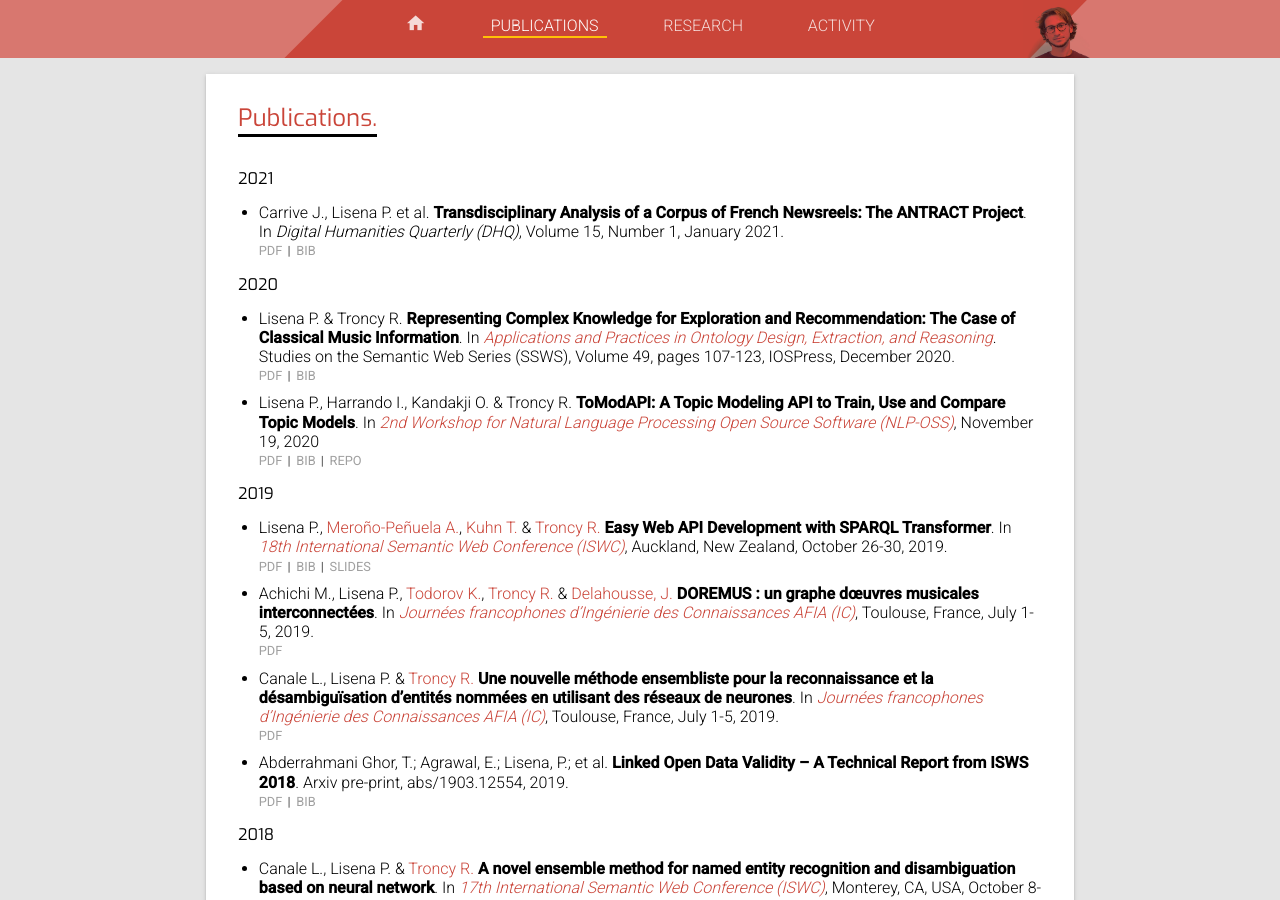
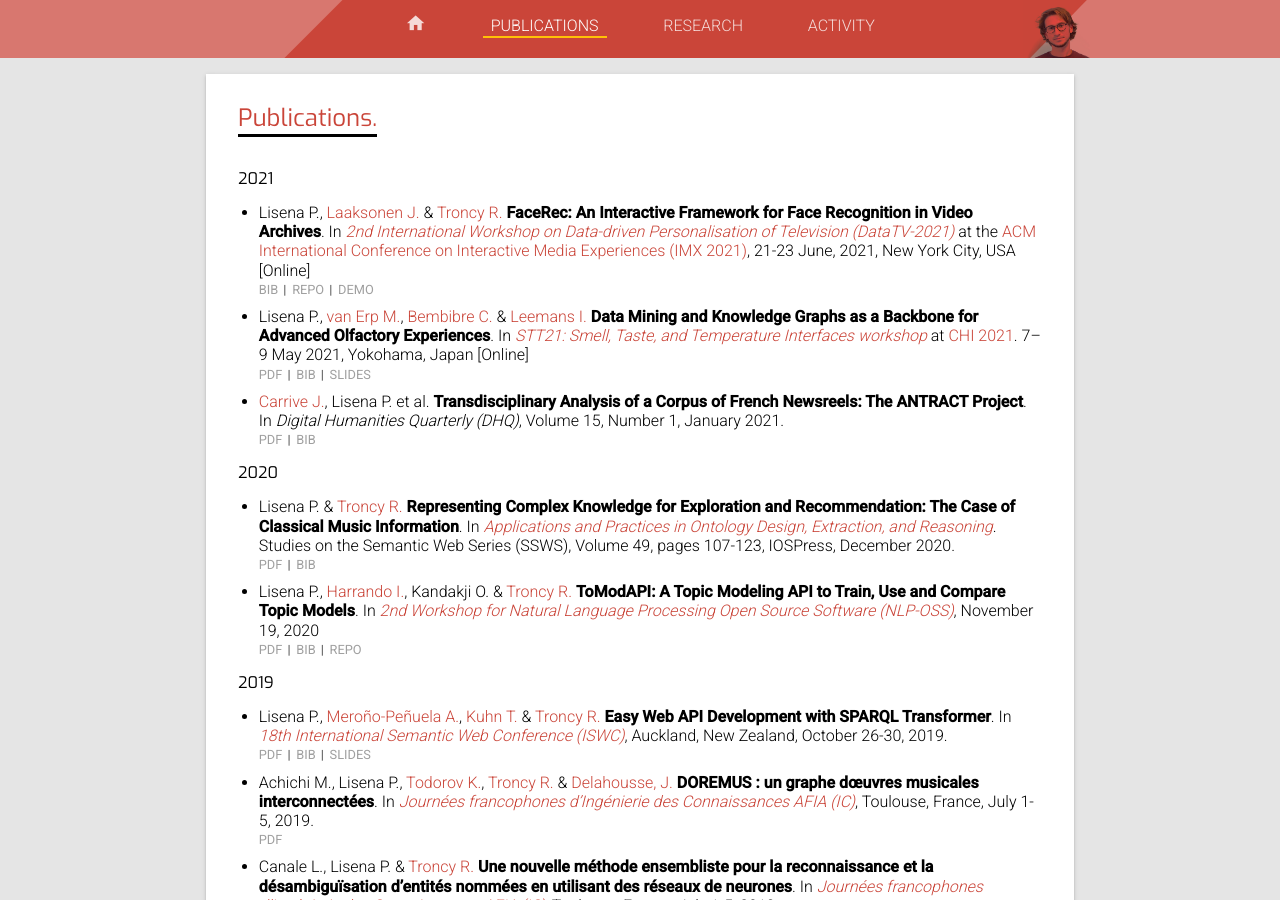
Before and after one commit to pasqLisena/pasqLisena.github.io, a Jekyll site: the page built from publications.md, in a window 1280 px wide and 900 px high. Built offline with Jekyll 4.4.1, drawn with Linux system fonts in a browser that asks for light colours; nearby versions of some CDN libraries.

Commit message:
stt + datatv

```diff
--- a/publication/carrive2021antract.bib
+++ b/publication/carrive2021antract.bib
@@ -4,7 +4,7 @@
   author =      {Carrive, Jean and  Beloued, Abdelkrim and Goetschel, Pascale
   and Heiden, Serge and Laurent,  Antoine and Lisena, Pasquale
    and Mazuet, Franck  and Meignier, Sylvain and Pincemin, B\'{e}n\'{e}dicte
-   and Poels, Géraldine  and Troncy, Rapha{\"e}l },
+   and Poels, G\'{e}raldine  and Troncy, Rapha{\"e}l },
   journal =   {Digital Humanities Quarterly},
   month =       {1},
   volume = {15},
--- a/publications.md
+++ b/publications.md
@@ -9,7 +9,29 @@ list: [1,2,3]
 
 ## 2021
 
-- Carrive J., Lisena P. et al. **Transdisciplinary Analysis of a Corpus of French Newsreels: The ANTRACT Project**. In *Digital Humanities Quarterly (DHQ)*, Volume 15, Number 1, January 2021.
+- Lisena P., [Laaksonen J.](https://people.aalto.fi/jorma.laaksonen) & [Troncy R.](http://www.eurecom.fr/~troncy/)
+**FaceRec: An Interactive Framework for Face Recognition in Video Archives**.
+In *[2nd International Workshop on Data-driven Personalisation of Television (DataTV-2021)](http://datatv2021.iti.gr/)* at the [ACM International Conference on Interactive Media Experiences (IMX 2021)](https://imx.acm.org/2021/),
+21-23 June, 2021, New York City, USA [Online]
+<span class="links" markdown="1">
+[BIB](./publication/lisena2021facerec.bib)
+[REPO](https://git.io/facerec)
+[DEMO](http://facerec.eurecom.fr/visualizer)
+</span>
+
+
+- Lisena P., [van Erp M.](https://mariekevanerp.com/), [Bembibre C.](http://www.smellofheritage.org/) & [Leemans I.](https://ingerleemans.wordpress.com/)
+**Data Mining and Knowledge Graphs as a Backbone for Advanced Olfactory Experiences**.
+In *[STT21: Smell, Taste, and Temperature Interfaces workshop](https://stt21.plopes.org/)* at [CHI 2021](https://chi2021.acm.org/).
+7–9 May 2021, Yokohama, Japan [Online]
+<span class="links" markdown="1">
+[PDF](https://stt21.plopes.org/wp-content/uploads/2021/05/STT2021_Odeuropa.pdf)
+[BIB](./publication/lisena2021stt.bib)
+[SLIDES](https://bit.ly/odeuropa-stt21)
+</span>
+
+
+- [Carrive J.](https://twitter.com/jeancarrive), Lisena P. et al. **Transdisciplinary Analysis of a Corpus of French Newsreels: The ANTRACT Project**. In *Digital Humanities Quarterly (DHQ)*, Volume 15, Number 1, January 2021.
 <span class="links" markdown="1">
 [PDF](http://www.digitalhumanities.org/dhq/vol/15/1/000523/000523.html)
 [BIB](./publication/carrive2021antract.bib)
@@ -17,13 +39,13 @@ list: [1,2,3]
 
 ## 2020
 
-- Lisena P. & Troncy R. **Representing Complex Knowledge for Exploration and Recommendation: The Case of Classical Music Information**. In *[Applications and Practices in Ontology Design, Extraction, and Reasoning](http://ebooks.iospress.nl/volume/applications-and-practices-in-ontology-design-extraction-and-reasoning)*. Studies on the Semantic Web Series (SSWS), Volume 49, pages 107-123, IOSPress, December 2020.
+- Lisena P. & [Troncy R.](http://www.eurecom.fr/~troncy/) **Representing Complex Knowledge for Exploration and Recommendation: The Case of Classical Music Information**. In *[Applications and Practices in Ontology Design, Extraction, and Reasoning](http://ebooks.iospress.nl/volume/applications-and-practices-in-ontology-design-extraction-and-reasoning)*. Studies on the Semantic Web Series (SSWS), Volume 49, pages 107-123, IOSPress, December 2020.
 <span class="links" markdown="1">
 [PDF](http://www.eurecom.fr/fr/publication/6404/download/data-publi-6404.pdf)
 [BIB](./publication/lisena2020complexmusic.bib)
 </span>
 
-- Lisena P., Harrando I., Kandakji O. & Troncy R. **ToModAPI: A Topic Modeling API to Train, Use and Compare Topic Models**. In *[2nd Workshop for Natural Language Processing Open Source Software (NLP-OSS)](https://nlposs.github.io/2020/)*, November 19, 2020
+- Lisena P., [Harrando I.](http://harrando.me/), Kandakji O. & [Troncy R.](http://www.eurecom.fr/~troncy/) **ToModAPI: A Topic Modeling API to Train, Use and Compare Topic Models**. In *[2nd Workshop for Natural Language Processing Open Source Software (NLP-OSS)](https://nlposs.github.io/2020/)*, November 19, 2020
 <span class="links" markdown="1">
 [PDF](https://www.aclweb.org/anthology/2020.nlposs-1.19/)
 [BIB](./publication/lisena2020tomodapi.bib)
```
Also changed, not shown: index.md (+1 -1 lines), publication/lisena2021facerec.bib (added, +10 -0 lines), publication/lisena2021stt.bib (added, +10 -0 lines).
